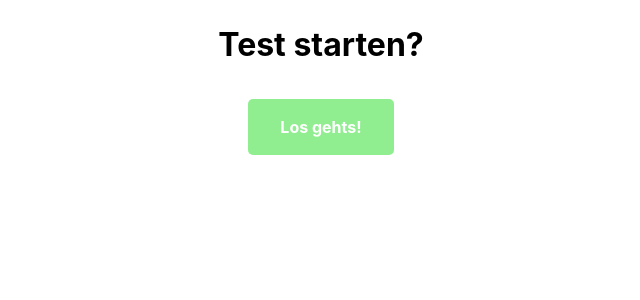
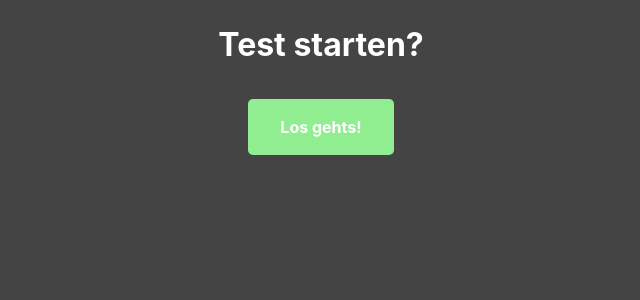
Before and after one commit to Jugendhackt/Viren-Simulation, a Flask app: template flask/templates/index.html in a window 1280 px wide. Shown: the top 300 px of the page, without its empty margins (319-959 px from the left). Run offline with Flask 2, Linux system fonts and the light colour scheme; the template is opened without the code that fills it, so the values that code supplies are empty; some libraries are stand-ins or nearby versions.

Commit message:
dark mode

```diff
--- a/flask/templates/index.html
+++ b/flask/templates/index.html
@@ -9,10 +9,14 @@
 	<style>
 		body {
 			text-align: center;
+			background-color: #444444;
 		}
 		button {
 			background-color: lightgreen;
 			border: lightgreen;
+		}
+		h1 {
+			color: #ffffff;
 		}
 	</style>
 </head>
```
